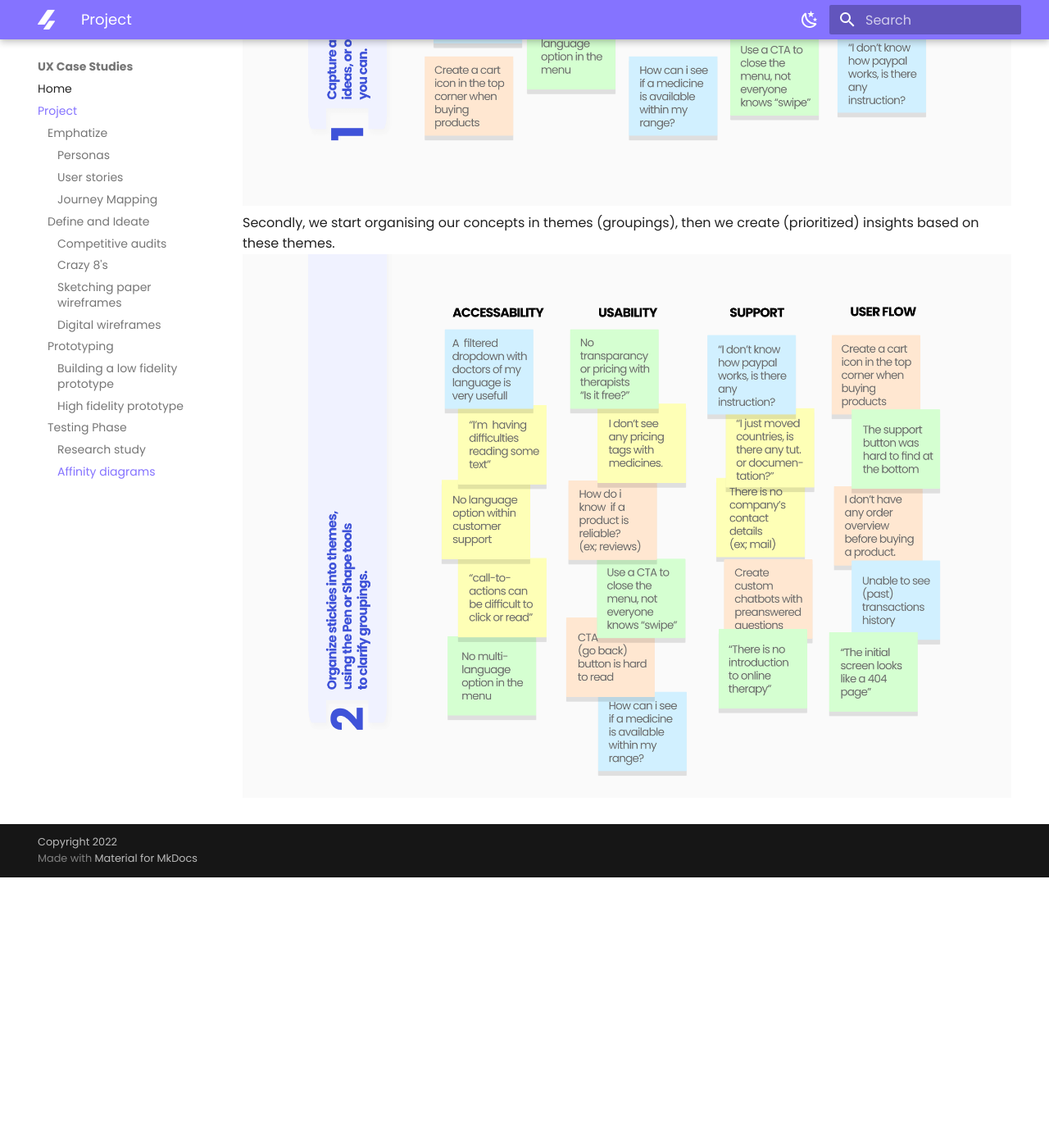
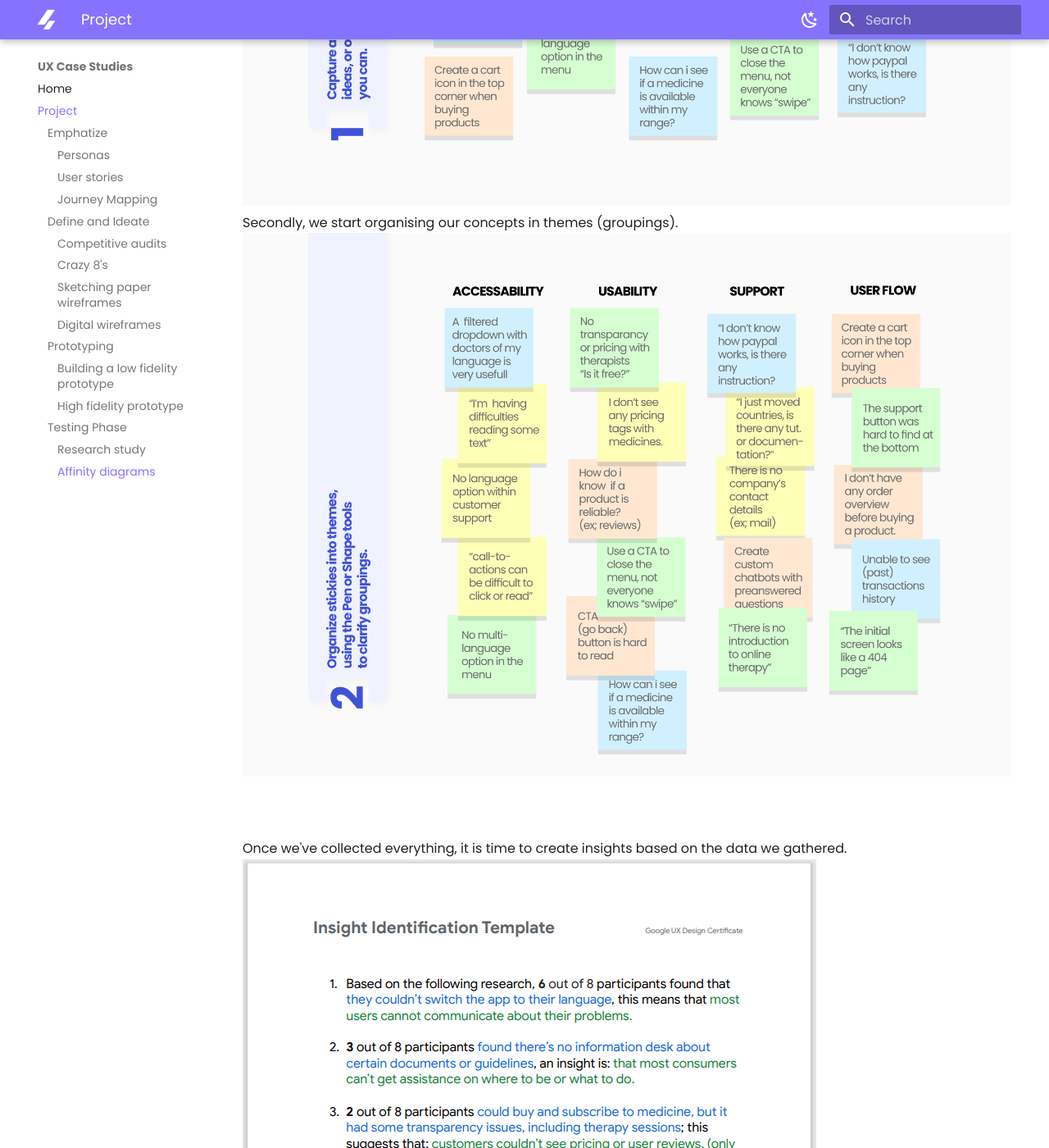
Before and after one commit to divstackio/docs-study, an MkDocs documentation site: the page built from docs/project.md, in a window 1280 px wide and 1400 px high, scrolled down 20593 px. Shown: the whole window at 82% size. Built offline with MkDocs 1.6.1 and Material for MkDocs 9.7.7, drawn with Linux system fonts in a browser that asks for light colours; before the commit the page ends 21663 px from its top, so only the background shows below that; some of the changed text lies outside the part shown.

Commit message:
Update project.md

```diff
--- a/docs/project.md
+++ b/docs/project.md
@@ -224,5 +224,11 @@ An affinity diagram is a collection of large amounts of data that is organized i
 In the first phase we come up with as many ideas, insights or concepts as possible. We gather all of these on sticky notes.
 <img src="https://raw.githubusercontent.com/divstackio/docs-study/main/docs/img/affinity%231.png">
 <br>
-Secondly, we start organising our concepts in themes (groupings), then we create (prioritized) insights based on these themes.
+Secondly, we start organising our concepts in themes (groupings).
 <img src="https://raw.githubusercontent.com/divstackio/docs-study/main/docs/img/affinity%232.png">
+
+
+<br><br>
+Once we've collected everything, it is time to create insights based on the data we gathered.
+<img src="https://raw.githubusercontent.com/divstackio/docs-study/main/docs/img/insights.png">
+You can download/view the document w/ the following link: <https://docs.google.com/document/d/1UKa4ekEbVehAauKCqohQL3AyvbgU3d21Jp6yZtLN_Cs/edit?usp=sharing>
```
